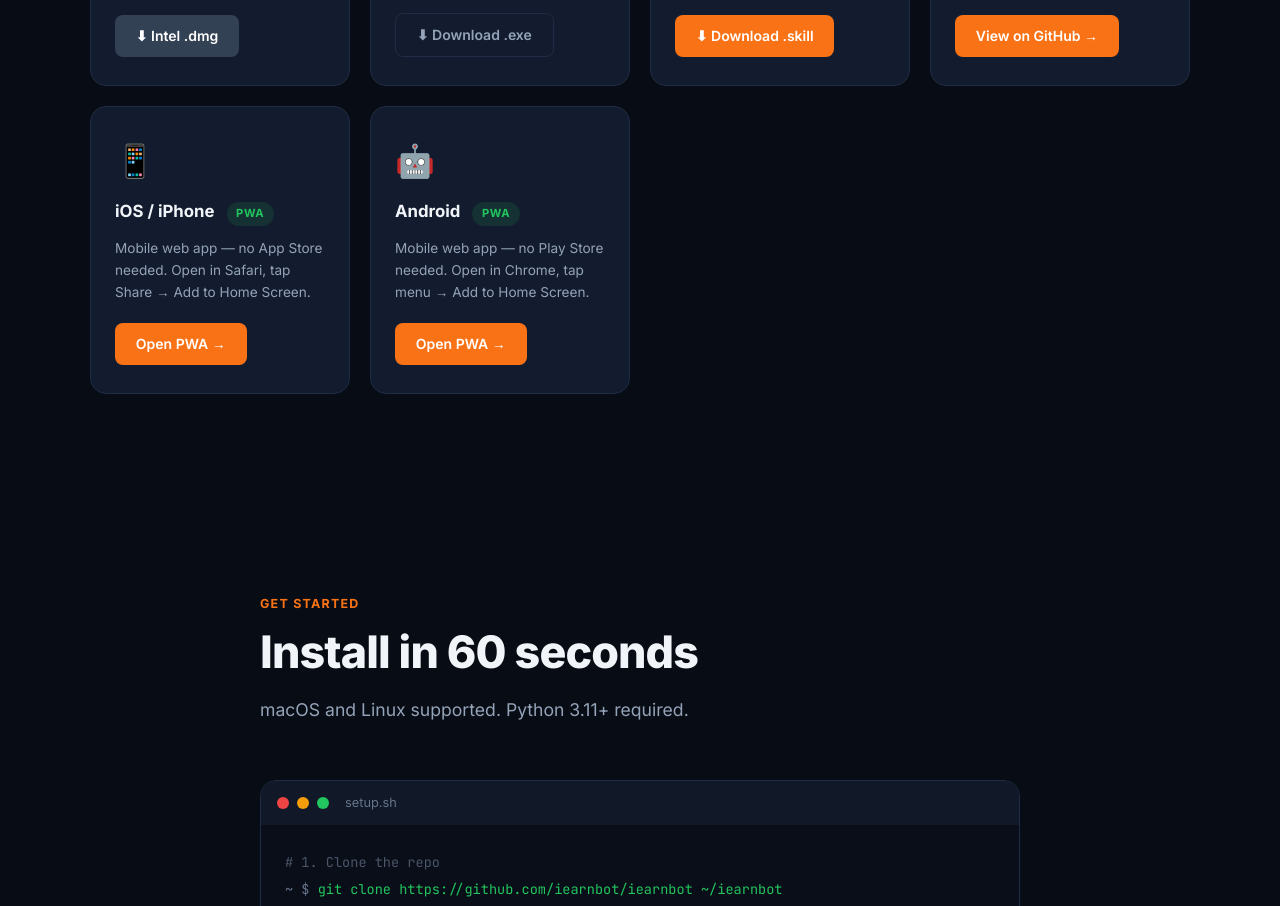
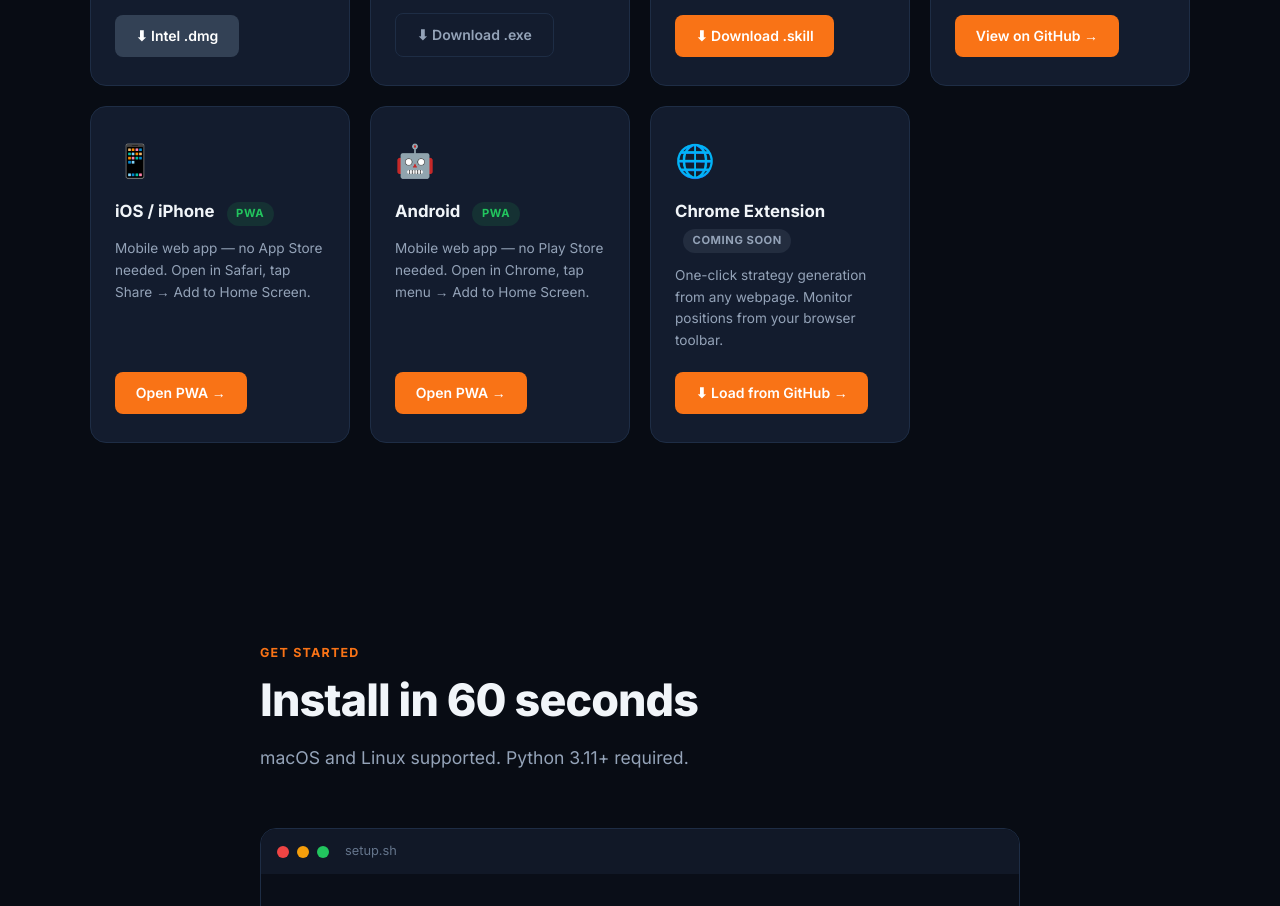
Before and after one commit to hiclawbot2026/iearnbot-website, a website: page public/index.html in a window 1280 px wide. Shown: the part 5814-6720 px from the top of the page. Drawn offline with Linux system fonts and the light colour scheme.

Commit message:
feat: add Chrome Extension card to Download section (Coming Soon + GitHub link)

```diff
--- a/public/index.html
+++ b/public/index.html
@@ -388,6 +388,12 @@
         <div class="dl-sub">Mobile web app — no Play Store needed. Open in Chrome, tap menu → Add to Home Screen.</div>
         <a href="/app/" class="dl-btn">Open PWA →</a>
       </div>
+      <div class="dl-card">
+        <div class="dl-icon">🌐</div>
+        <div class="dl-title">Chrome Extension <span class="dl-badge badge-soon">Coming Soon</span></div>
+        <div class="dl-sub" data-i18n="dl_chrome">One-click strategy generation from any webpage. Monitor positions & P&L from your browser toolbar.</div>
+        <a href="https://github.com/iEarnBot/iEarnBot/tree/main/chrome-extension" class="dl-btn" target="_blank" data-i18n="dl_chrome_btn">⬇ Load from GitHub →</a>
+      </div>
     </div>
   </div>
 </section>
@@ -474,6 +480,8 @@ const T = {
     dl_skill_btn:"⬇ Download .skill",
     dl_cli:"Command-line setup via git clone + bash setup.sh.",
     dl_cli_btn:"View on GitHub →",
+    dl_chrome:"One-click strategy generation from any webpage. Monitor positions from your browser toolbar.",
+    dl_chrome_btn:"⬇ Load from GitHub →",
     nav_dl:"Download",
     st3t:"Paste an article — AI builds your strategy", st3d:"Paste a link from X or YouTube, or paste text directly. AI reads it and generates a full strategy with risk controls and a visual parameter editor.",
     st4t:"Watch the Dashboard", st4d:"Open http://localhost:7799 in your browser. See P&L, positions, and strategy health in real time.",
```
